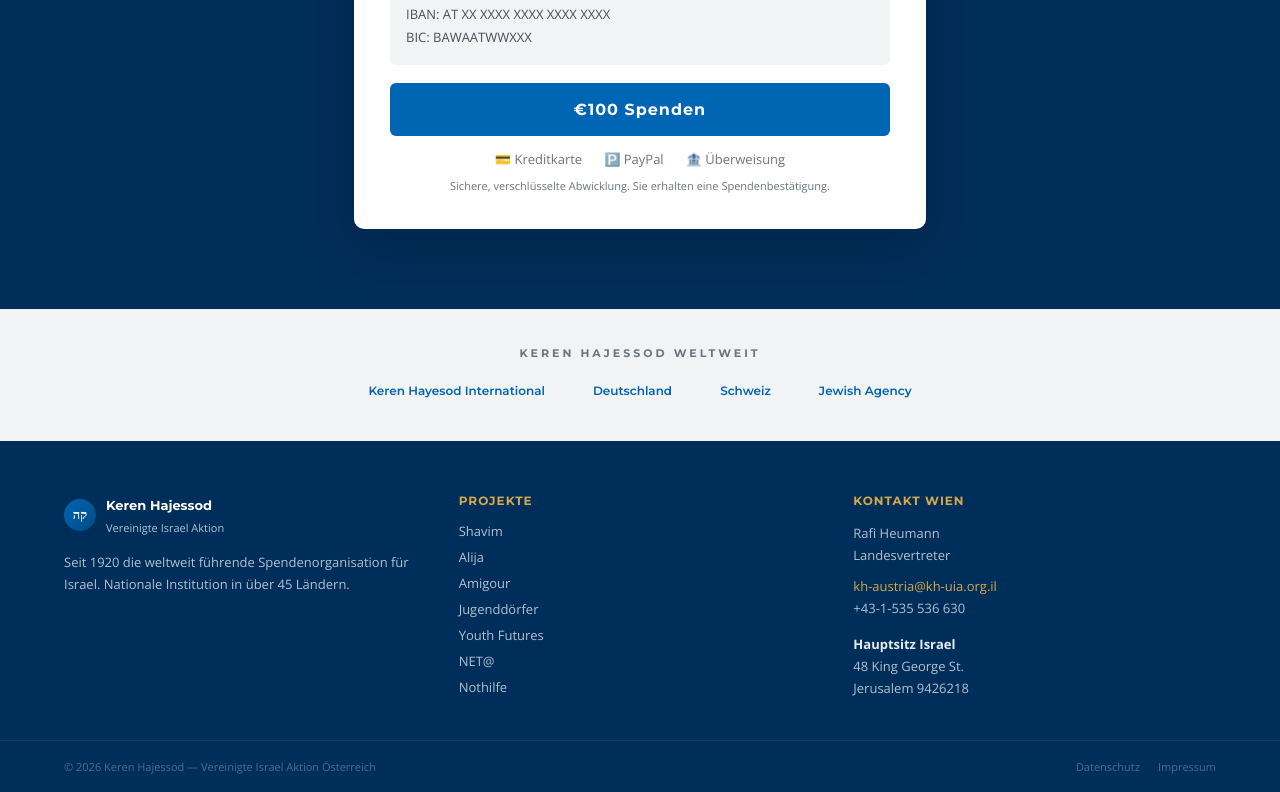
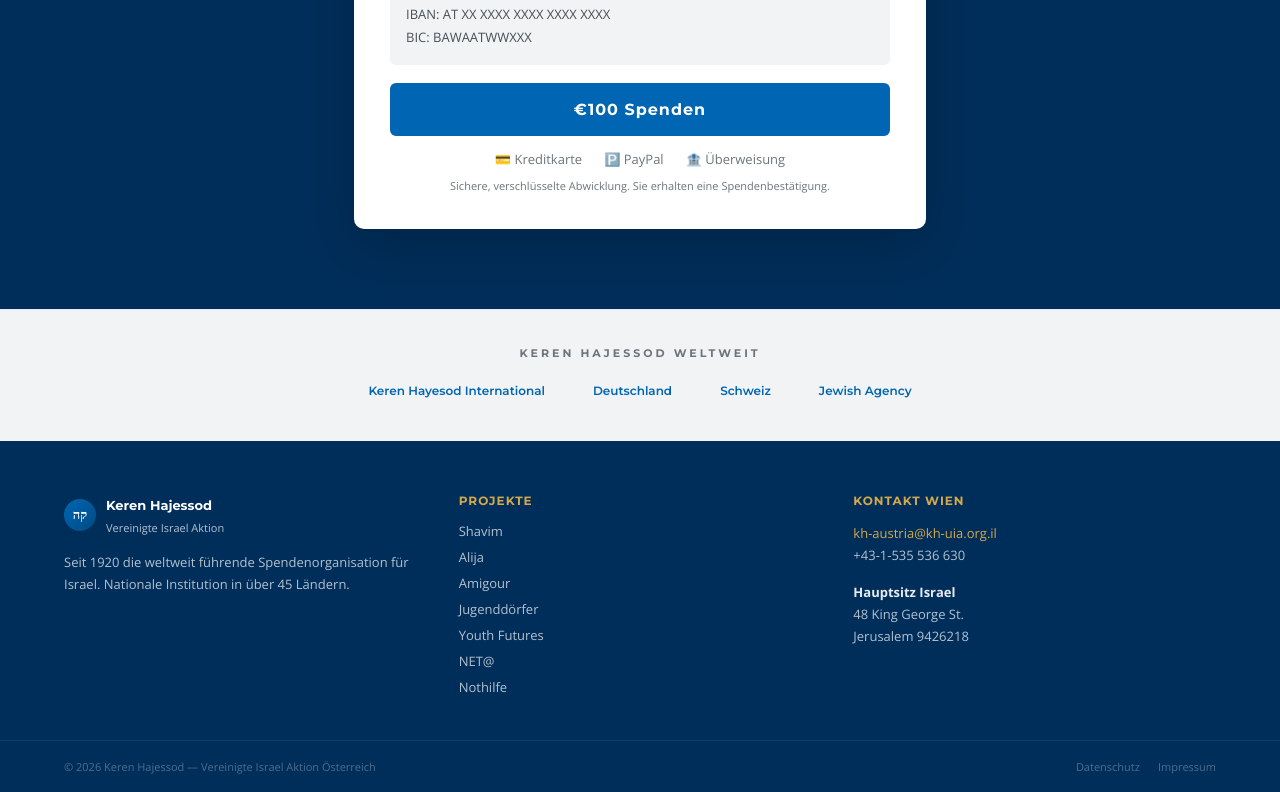
Before and after one commit to dinorgcom/keren-hajessod-oesterreich, a Next.js app: page / in a window 1280 px wide. Shown: the part 5455-6247 px from the top of the page. Built offline with nearby package versions, Linux system fonts and the light colour scheme.

Commit message:
Remove Rafi Heumann from footer

```diff
--- a/app/page.js
+++ b/app/page.js
@@ -417,7 +417,6 @@
         </div>
         <div>
           <h4 style={{ fontFamily: fm, fontSize: 12, fontWeight: 700, letterSpacing: 1, textTransform: 'uppercase', color: C.gold, marginBottom: 14 }}>Kontakt Wien</h4>
-          <p style={{ fontSize: 13, lineHeight: 1.7, marginBottom: 8 }}>Rafi Heumann<br />Landesvertreter</p>
           <p style={{ fontSize: 13, lineHeight: 1.7 }}><a href="mailto:kh-austria@kh-uia.org.il" style={{ color: C.gold, textDecoration: 'none' }}>kh-austria@kh-uia.org.il</a><br />+43-1-535 536 630</p>
           <p style={{ fontSize: 13, lineHeight: 1.7, marginTop: 14 }}><strong style={{ color: 'rgba(255,255,255,.9)' }}>Hauptsitz Israel</strong><br />48 King George St.<br />Jerusalem 9426218</p>
         </div>
```
